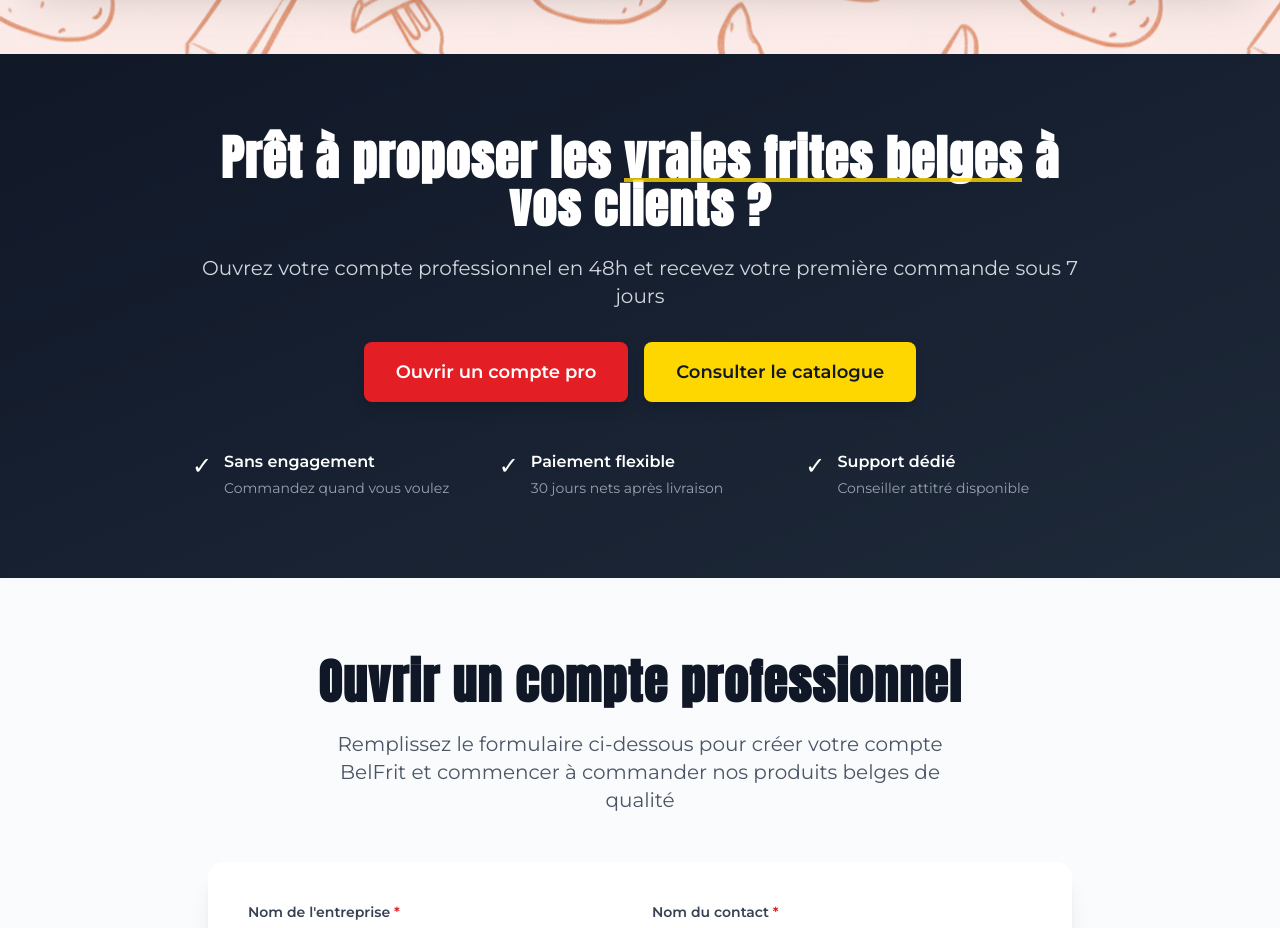
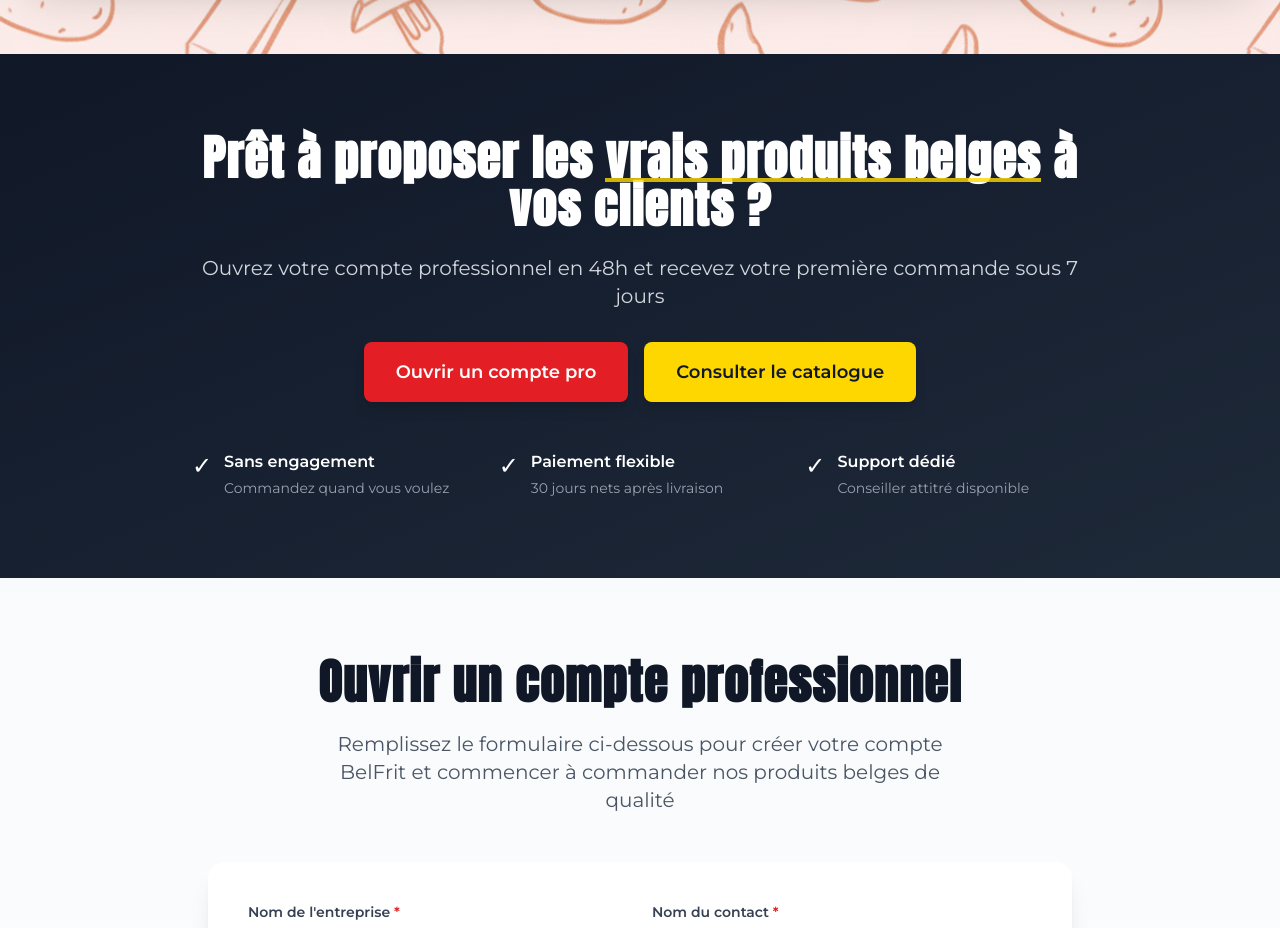
Before and after one commit to RomainVelocitAI/belfrit-business, a Next.js app: page / in a window 1280 px wide. Shown: the part 7480-8408 px from the top of the page. Built offline with nearby package versions, Linux system fonts and the light colour scheme.

Commit message:
Élargir le message du Hero: frites → produits belges
- Modifié H1 du bandeau CTA final
- Remplacé 'vraies frites belges' par 'vrais produits belges'
- Message plus inclusif reflétant toute la gamme de produits

```diff
--- a/app/page.tsx
+++ b/app/page.tsx
@@ -404,7 +404,7 @@
         <div className="container mx-auto px-4">
           <div className="max-w-4xl mx-auto text-center">
             <h2 className="text-3xl md:text-5xl font-bold mb-6">
-              Prêt à proposer les <span className="gold-underline">vraies frites belges</span> à vos clients ?
+              Prêt à proposer les <span className="gold-underline">vrais produits belges</span> à vos clients ?
             </h2>
             <p className="text-xl mb-8 text-gray-300">
               Ouvrez votre compte professionnel en 48h et recevez votre première commande sous 7 jours
```
